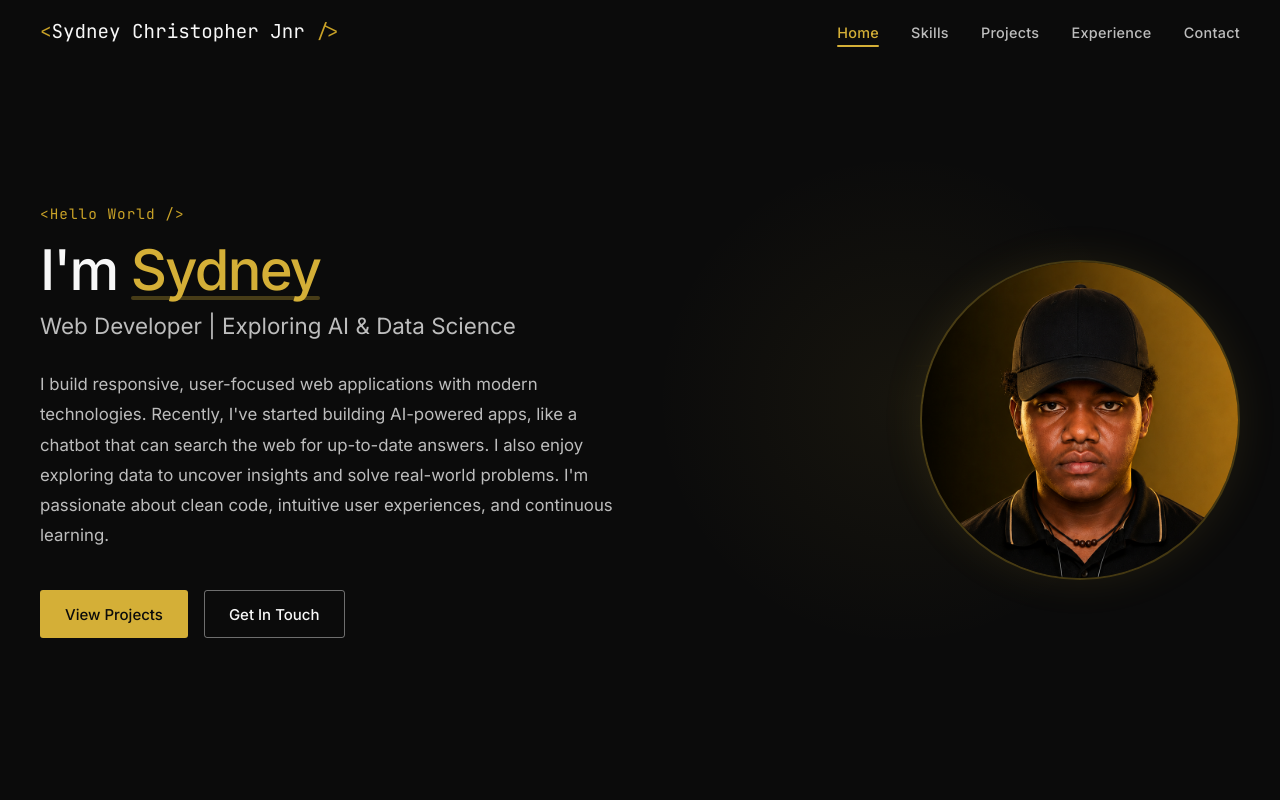
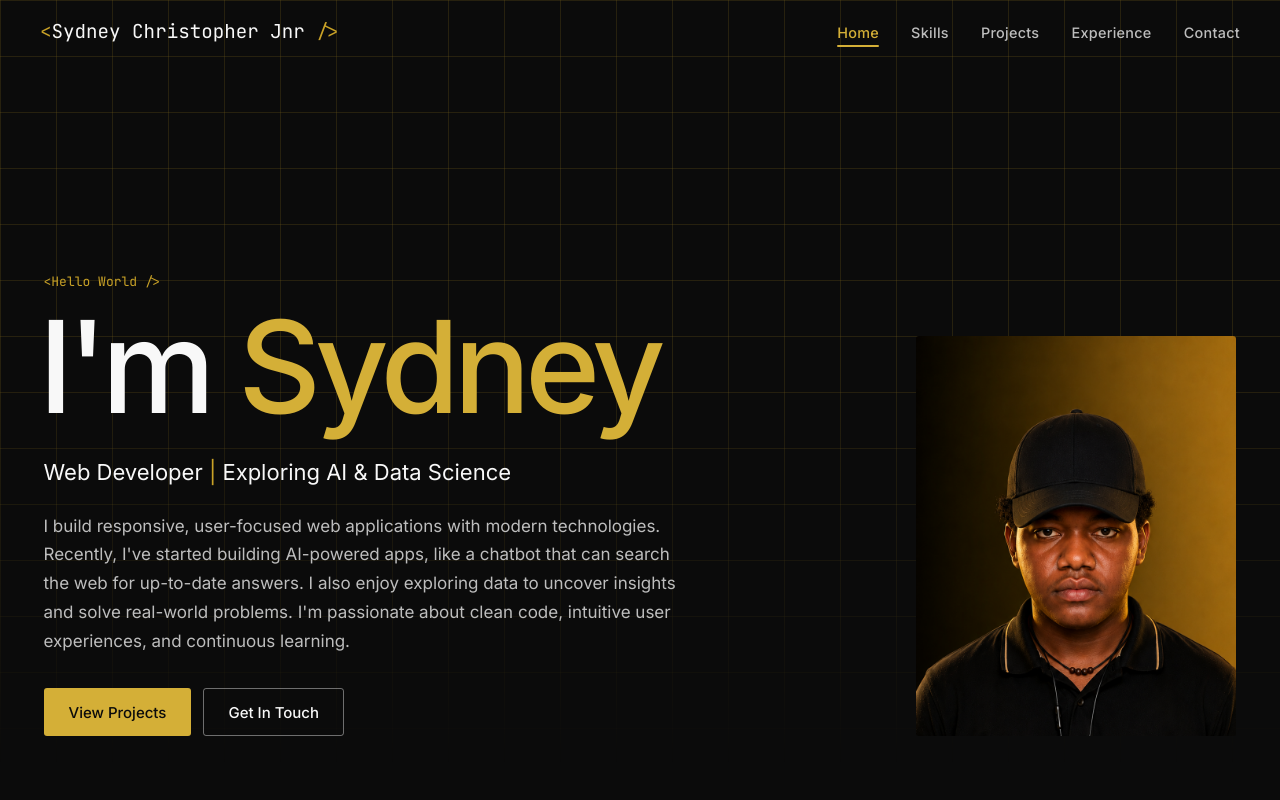
Before and after one commit to sydneyjnr/Sydney-Portfolio, a React (Vite) app: page / in a window 1280 px wide. Shown: the top 800 px of the page. Built offline with nearby package versions, Linux system fonts and the light colour scheme.

Commit message:
style: rebuild hero around large left-aligned type and a portrait

```diff
--- a/src/components/Hero.css
+++ b/src/components/Hero.css
@@ -1,122 +1,55 @@
 .hero {
+  position: relative;
+  display: flex;
+  align-items: flex-end;
   min-height: 100vh;
-  display: flex;
-  align-items: center;
-  justify-content: center;
-  padding: 120px 24px 80px;
-  position: relative;
-  overflow: hidden;
-}
-
-.hero__bg {
-  position: absolute;
-  inset: 0;
-  pointer-events: none;
-}
-
-.hero__orb {
-  position: absolute;
-  top: 50%;
-  right: 10%;
-  width: 500px;
-  height: 500px;
-  border-radius: 50%;
-  background: radial-gradient(circle, rgba(212, 175, 55, 0.06) 0%, transparent 70%);
-  transform: translateY(-50%);
-}
-
-.hero__circuit {
-  position: absolute;
-  top: 50%;
-  right: 5%;
-  transform: translateY(-50%);
-  opacity: 0.6;
-}
-
-.hero__code {
-  position: absolute;
-  top: 50%;
-  right: 8%;
-  transform: translateY(-50%);
-  display: flex;
-  flex-direction: column;
-  gap: 16px;
-  opacity: 0.3;
-}
-
-.hero__code-tag {
-  font-family: var(--font-mono);
-  font-size: 0.85rem;
-  color: var(--gold-soft);
-  animation: floatCode 4s ease-in-out infinite;
-  opacity: 0;
-  animation-fill-mode: both;
-}
-
-@keyframes floatCode {
-  0%, 100% { opacity: 0; transform: translateY(10px); }
-  25%, 75% { opacity: 1; }
-  50% { transform: translateY(-10px); }
+  min-height: 100svh;
+  padding-block: 9rem var(--space-16);
+  padding-inline: var(--page-inset);
 }
 
 .hero__content {
-  display: flex;
-  align-items: center;
-  justify-content: space-between;
-  gap: 60px;
-  max-width: 1200px;
-  width: 100%;
   position: relative;
   z-index: 1;
-  animation: heroFadeIn 1s ease forwards;
+  display: grid;
+  grid-template-columns: minmax(0, 1fr) clamp(13.75rem, 25vw, 22rem);
+  column-gap: clamp(var(--space-8), 5vw, var(--space-24));
+  align-items: end;
+  width: 100%;
+  animation: heroFadeIn 500ms var(--ease) both;
 }
 
 @keyframes heroFadeIn {
-  from { opacity: 0; transform: translateY(20px); }
+  from { opacity: 0; transform: translateY(10px); }
   to { opacity: 1; transform: translateY(0); }
-}
-
-.hero__text {
-  flex: 1;
-  max-width: 580px;
 }
 
 .hero__greeting {
   font-family: var(--font-mono);
-  font-size: 0.9rem;
+  font-size: var(--step-label);
   color: var(--gold-soft);
-  margin-bottom: 1rem;
-  letter-spacing: 1px;
+  margin-bottom: var(--space-4);
 }
 
 .hero__name {
-  font-size: 3.5rem;
-  margin-bottom: 0.5rem;
+  font-size: var(--step-hero);
+  line-height: 0.92;
+  letter-spacing: var(--tracking-display);
   color: var(--text-primary);
+  /* Optical alignment: pulls the capital I onto the left edge of the text below. */
+  margin-left: -0.04em;
+  margin-bottom: var(--space-8);
 }
 
 .hero__name-highlight {
   color: var(--gold-rich);
-  position: relative;
-}
-
-.hero__name-highlight::after {
-  content: '';
-  position: absolute;
-  bottom: 4px;
-  left: 0;
-  right: 0;
-  height: 4px;
-  background: var(--gold-rich);
-  opacity: 0.3;
-  border-radius: 2px;
 }
 
 .hero__title {
-  font-size: 1.4rem;
-  color: var(--text-secondary);
-  margin-bottom: 1.5rem;
-  font-weight: 400;
+  font-size: var(--step-lead);
+  line-height: 1.35;
+  color: var(--text-primary);
+  margin-bottom: var(--space-6);
 }
 
 /* Each part stays whole, so a long title can only wrap at the divider. */
@@ -124,99 +57,53 @@
   display: inline-block;
 }
 
+.hero__title-divider {
+  color: var(--gold-soft);
+}
+
 .hero__description {
-  font-size: 1.05rem;
   color: var(--text-secondary);
-  line-height: 1.8;
-  margin-bottom: 2.5rem;
+  line-height: 1.7;
+  max-width: 38em;
+  margin-bottom: var(--space-8);
+  text-wrap: pretty;
 }
 
 .hero__actions {
   display: flex;
-  gap: 16px;
-}
-
-.hero__visual {
-  flex-shrink: 0;
-  position: relative;
-}
-
-.hero__photo-frame {
-  width: 320px;
-  height: 320px;
-  border-radius: 50%;
-  border: 2px solid var(--border-gold);
-  overflow: hidden;
-  position: relative;
-  box-shadow:
-    0 0 40px rgba(212, 175, 55, 0.1),
-    inset 0 0 40px rgba(212, 175, 55, 0.05);
-}
-
-.hero__photo-frame::before {
-  content: '';
-  position: absolute;
-  inset: -4px;
-  border-radius: 50%;
-  background: conic-gradient(from 0deg, transparent, var(--gold-rich), transparent, var(--gold-rich), transparent);
-  opacity: 0.15;
-  animation: rotateBorder 6s linear infinite;
-  z-index: -1;
-}
-
-@keyframes rotateBorder {
-  to { transform: rotate(360deg); }
+  flex-wrap: wrap;
+  gap: var(--space-3);
 }
 
 .hero__photo {
   width: 100%;
-  height: 100%;
+  aspect-ratio: 4 / 5;
   object-fit: cover;
+  object-position: center top;
+  border-radius: var(--radius);
 }
 
 @media (max-width: 768px) {
   .hero {
-    padding: 100px 16px 60px;
-    min-height: auto;
+    align-items: stretch;
+    min-height: 0;
+    padding-block: 7.5rem var(--space-16);
   }
 
+  /* Small portrait set to the right: keeps the buttons close to the first screen. */
   .hero__content {
+    display: flex;
     flex-direction: column-reverse;
-    gap: 40px;
-    text-align: center;
+    row-gap: var(--space-8);
   }
 
-  .hero__text {
-    max-width: 100%;
-  }
-
-  .hero__name {
-    font-size: 2.2rem;
-  }
-
-  .hero__title {
-    font-size: 1.1rem;
-  }
-
-  .hero__actions {
-    justify-content: center;
-  }
-
-  .hero__photo-frame {
-    width: 220px;
-    height: 220px;
-  }
-
-  .hero__code,
-  .hero__circuit {
-    display: none;
+  .hero__visual {
+    align-self: flex-end;
+    width: clamp(8.5rem, 38vw, 13rem);
   }
 }
 
-/*
- * Too narrow for one line at this size: stack the parts, with no stray divider.
- * The second range is where the two-column layout squeezes the text column.
- */
+/* Too narrow for one line at this size: stack the parts, with no stray divider. */
 @media (max-width: 480px), (min-width: 769px) and (max-width: 920px) {
   .hero__title-part {
     display: block;
@@ -228,8 +115,7 @@
 }
 
 @media (prefers-reduced-motion: reduce) {
-  .hero__code-tag {
+  .hero__content {
     animation: none;
-    opacity: 1;
   }
 }
--- a/src/components/Hero.jsx
+++ b/src/components/Hero.jsx
@@ -1,3 +1,4 @@
+import GridBackground from "./GridBackground";
 import heroImg from "../assets/hero.png";
 
 export default function Hero() {
@@ -8,91 +9,7 @@ export default function Hero() {
 
   return (
     <section id="home" className="hero">
-      <div className="hero__bg" aria-hidden="true">
-        <div className="hero__orb" />
-        <div className="hero__circuit">
-          <svg width="300" height="300" viewBox="0 0 300 300" fill="none">
-            <path
-              d="M0 150h60l30-30 30 30h180"
-              stroke="var(--gold-soft)"
-              strokeWidth="0.5"
-              opacity="0.15"
-            />
-            <path
-              d="M0 180h40l20-20 20 20h220"
-              stroke="var(--gold-soft)"
-              strokeWidth="0.5"
-              opacity="0.1"
-            />
-            <path
-              d="M0 120h50l25-25 25 25h200"
-              stroke="var(--gold-soft)"
-              strokeWidth="0.5"
-              opacity="0.1"
-            />
-            <circle
-              cx="90"
-              cy="150"
-              r="2"
-              fill="var(--gold-soft)"
-              opacity="0.3"
-            />
-            <circle
-              cx="150"
-              cy="150"
-              r="2"
-              fill="var(--gold-soft)"
-              opacity="0.3"
-            />
-            <circle
-              cx="210"
-              cy="150"
-              r="2"
-              fill="var(--gold-soft)"
-              opacity="0.3"
-            />
-            <circle
-              cx="60"
-              cy="180"
-              r="1.5"
-              fill="var(--gold-soft)"
-              opacity="0.2"
-            />
-            <circle
-              cx="100"
-              cy="160"
-              r="1.5"
-              fill="var(--gold-soft)"
-              opacity="0.2"
-            />
-            <circle
-              cx="50"
-              cy="120"
-              r="1.5"
-              fill="var(--gold-soft)"
-              opacity="0.2"
-            />
-            <circle
-              cx="100"
-              cy="95"
-              r="1.5"
-              fill="var(--gold-soft)"
-              opacity="0.2"
-            />
-          </svg>
-        </div>
-        <div className="hero__code" aria-hidden="true">
-          {["{ }", "< />", "() =>", ">>>_", "/* */"].map((s, i) => (
-            <span
-              key={i}
-              className="hero__code-tag"
-              style={{ animationDelay: `${i * 0.8}s` }}
-            >
-              {s}
-            </span>
-          ))}
-        </div>
-      </div>
+      <GridBackground />
 
       <div className="hero__content">
         <div className="hero__text">
@@ -131,9 +48,13 @@ export default function Hero() {
         </div>
 
         <div className="hero__visual">
-          <div className="hero__photo-frame">
-            <img src={heroImg} alt="Sydney" className="hero__photo" />
-          </div>
+          <img
+            src={heroImg}
+            alt="Sydney"
+            className="hero__photo"
+            width="814"
+            height="1071"
+          />
         </div>
       </div>
     </section>
```
